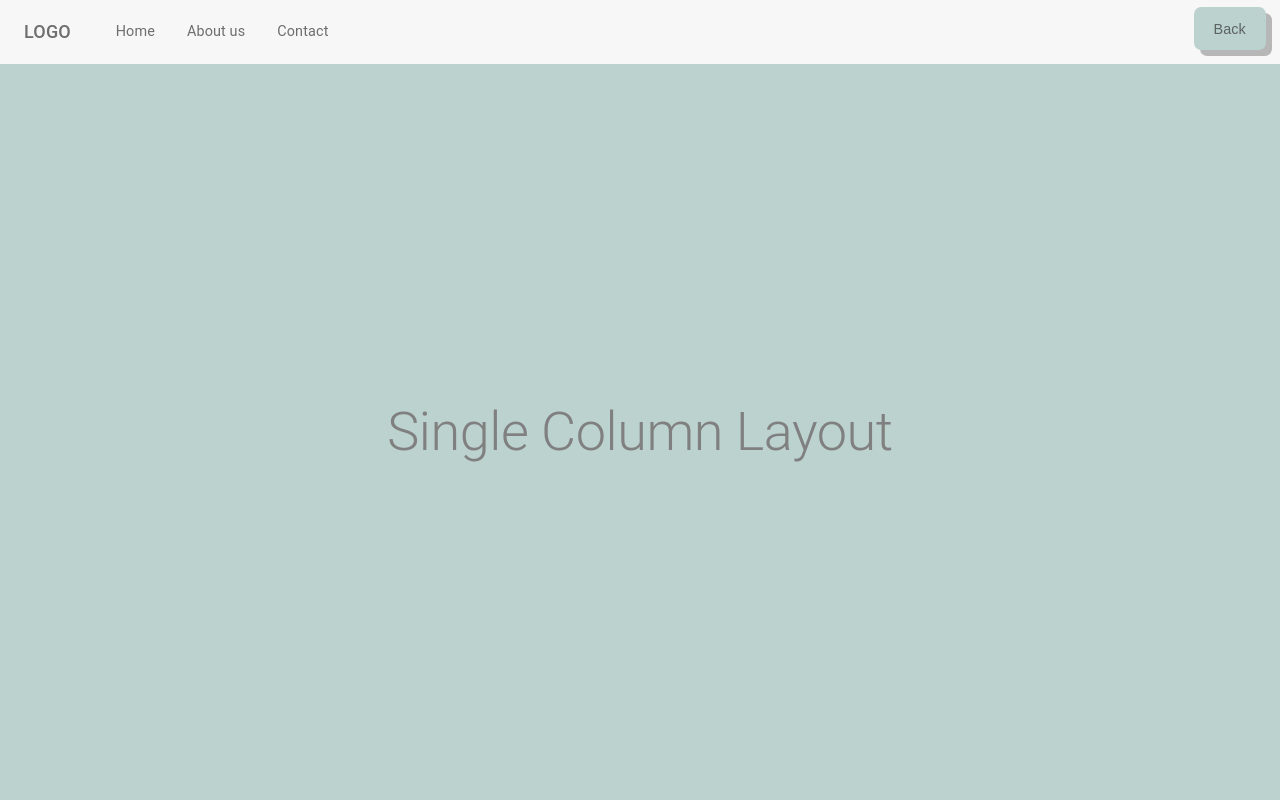
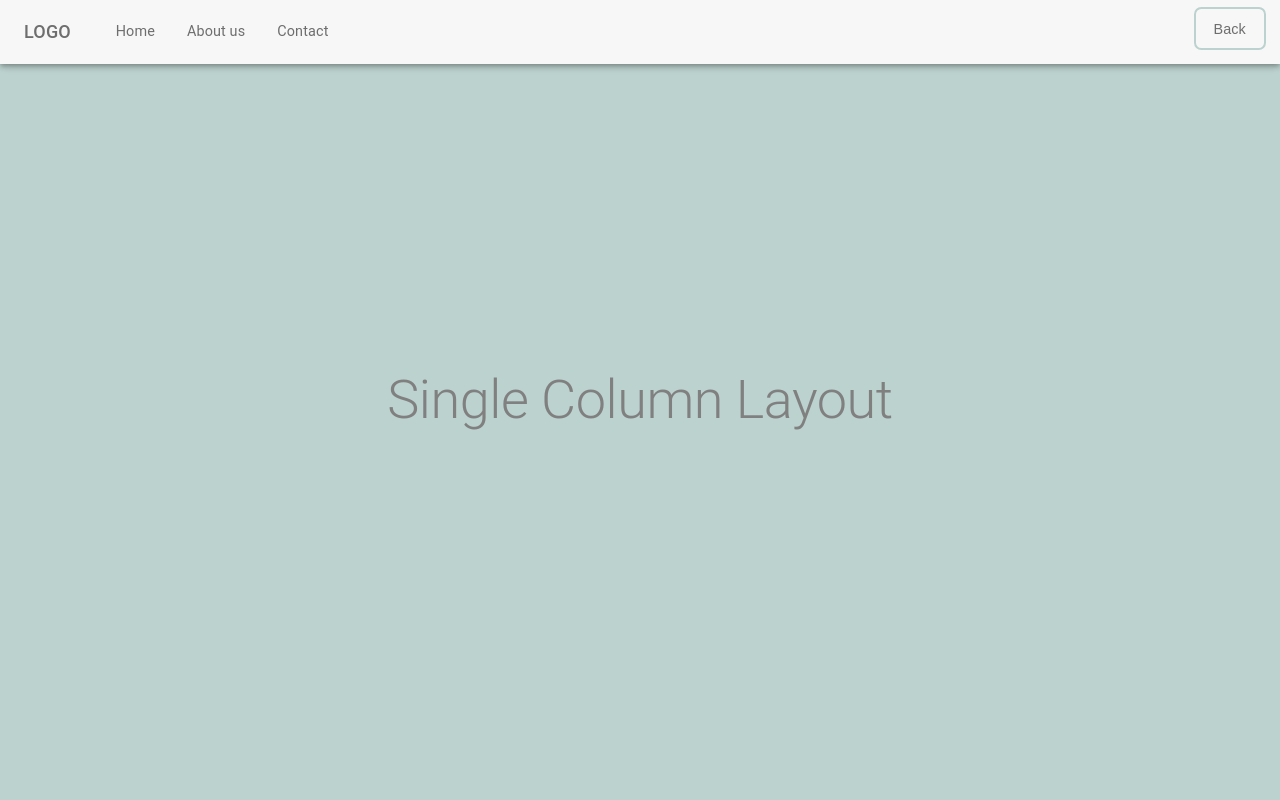
Before and after one commit to makiyo-ronkko/makiyo-app, a React (Create React App) app: page /project in a window 1280 px wide. Shown: the top 800 px of the page. Built offline with nearby package versions, Linux system fonts and the light colour scheme.

Commit message:
develop: styles: fix header and back button positions

```diff
--- a/src/components/Projects/SingleColumnLayout/Header.tsx
+++ b/src/components/Projects/SingleColumnLayout/Header.tsx
@@ -7,7 +7,7 @@ const pages = ['Home', 'About us', 'Contact'];
 
 export const Header = () => {
 	return (
-		<Grid item>
+		<Grid item className={Styles.header}>
 			<AppBar position='static'>
 				<Toolbar className={Styles.backgroundColor}>
 					<Typography variant='h6' paddingRight='2rem'>
--- a/src/components/Projects/SingleColumnLayout/SingleColumnLayout.module.css
+++ b/src/components/Projects/SingleColumnLayout/SingleColumnLayout.module.css
@@ -1,3 +1,9 @@
+.header {
+	position: fixed;
+	top: 0;
+	width: 100%;
+}
+
 .backgroundColor {
 	background-color: var(--color-default);
 	color: var(--color-mud);
@@ -9,11 +15,11 @@
 
 .main {
 	background-color: var(--color-forest-dark);
-	height: calc(100vh - 64px);
+	height: 100vh;
 }
 
 .button {
-	position: absolute;
+	position: fixed;
 	right: 0;
 	top: 0;
 	z-index: 10;
@@ -23,12 +29,12 @@
 	height: 3rem;
 	width: 5rem;
 	border-radius: 0.5rem;
-	background-color: var(--color-forest-dark);
+	background-color: var(--color-default);
 	display: flex;
 	align-items: center;
 	justify-content: center;
 	text-decoration: none;
 	color: var(--color-mud);
 	margin: 0.5rem 1rem;
-	box-shadow: 6px 6px 0px 0px var(--color-cloud);
+	border: 2px var(--color-forest-dark) solid;
 }
```
